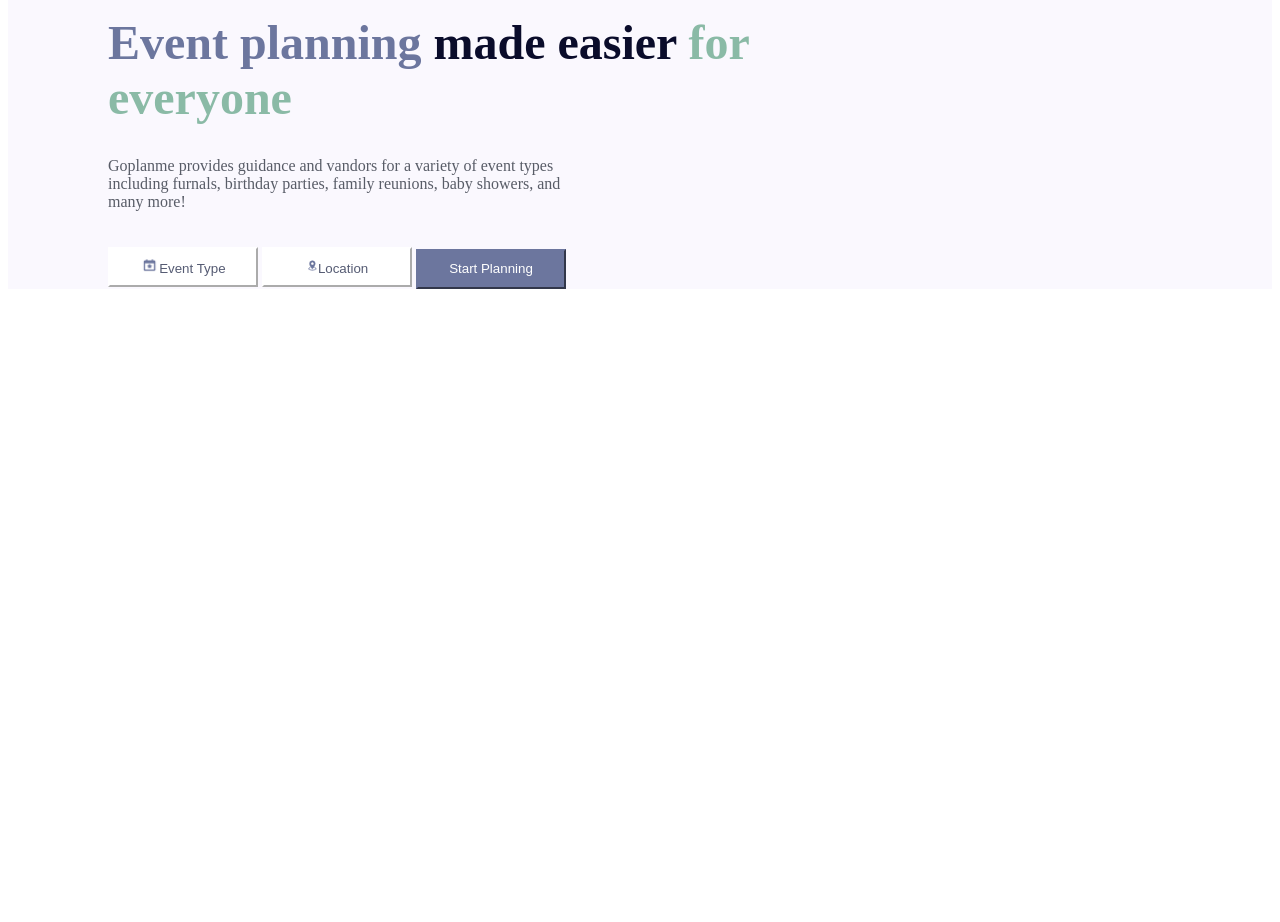
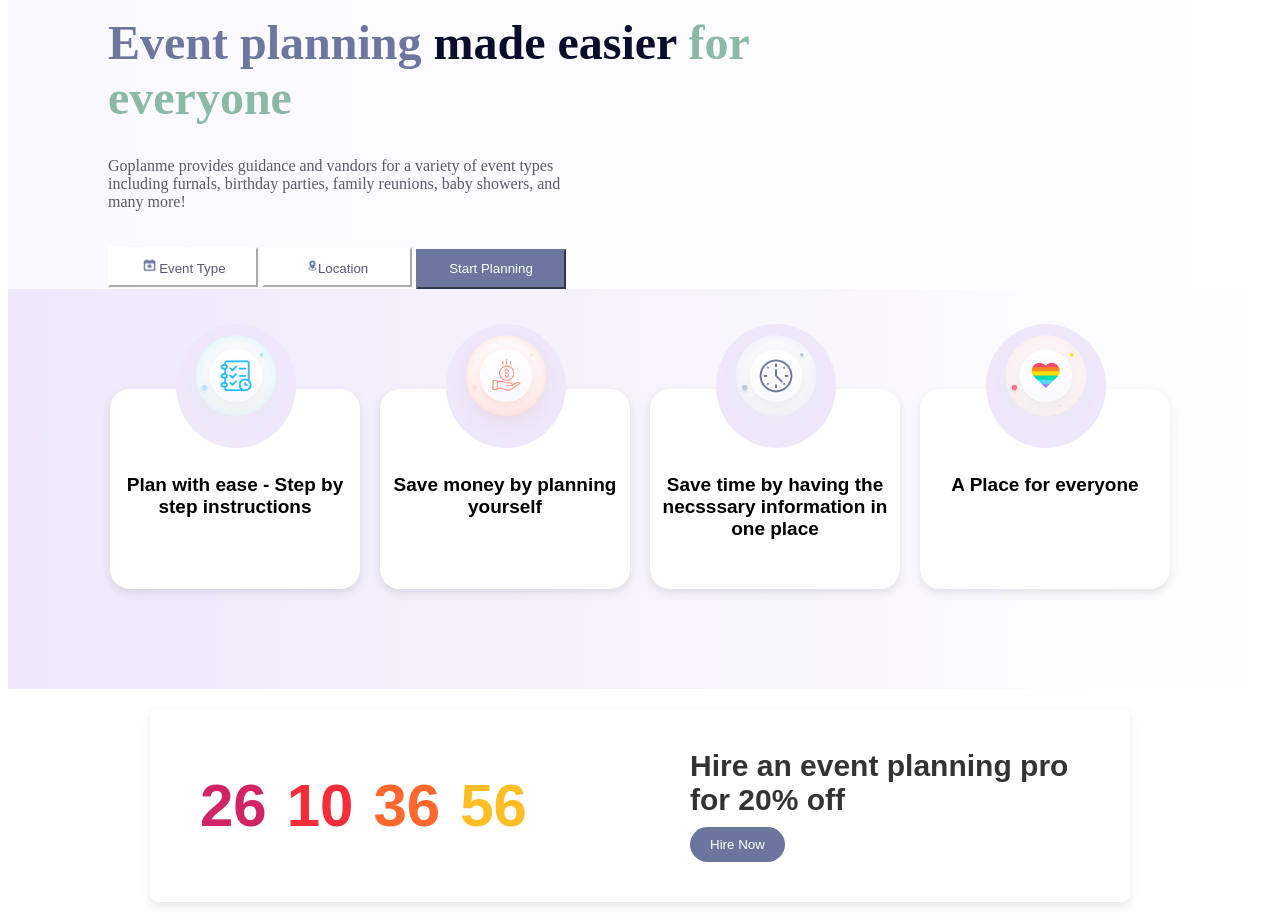
Before and after one commit to tayyabashahzad12/go-plan, a plain HTML site: page index.html in a window 1280 px wide. Shown: the part 75-997 px from the top of the page. Before the commit the page ends 800 px from the top, so only its background shows below. Drawn offline with Linux system fonts and the light colour scheme.

Commit message:
feat:added card section

```diff
--- a/index.css
+++ b/index.css
@@ -46,7 +46,7 @@
 .div1{
     display: flex;
     align-items: center;
-    background-color: #7F56D90A;
+    background: linear-gradient(to right,#7F56D90A,white);
 }
 .h1{
     width: 70%;
@@ -102,3 +102,99 @@
     display: flex;
     justify-content: center;
 }
+.main-container{
+    display: flex;
+    background: linear-gradient(to right,#eee8fa, white);
+    width: 100%;
+    height: 400px;
+    justify-content: center;
+    align-items: center;
+    gap:20px;
+}
+.container{
+    position: relative;
+    width: fit-content;
+}
+.card {
+    background-color:white;
+    width: 250px;
+    height: 150px;
+    border-radius: 20px;
+    text-align: center;
+    padding-top:50px;
+    box-shadow: 0px 4px 10px rgba(0, 0, 0, 0.1);
+}
+.calender{
+    width: fit-content;
+    height: fit-content;
+    border-radius:50%;
+    position: absolute;
+    background-color: #eee8fa;
+    top:-65px;
+    left:66px;
+}
+.img5{
+    height:120px;
+    width:120px;
+}
+.p2{
+    width: 250px;
+    font-weight: bold;
+    font-size:19px;
+    margin-top:35px;
+    color:black;
+    font-family: Arial, Helvetica, sans-serif;
+}
+
+
+.countdown-container {
+    display: flex;
+    align-items: center;
+    justify-content:space-between;
+    padding:40px;
+    font-family: Arial, sans-serif;
+    background-color: #ffffff;
+    box-shadow: 0px 4px 10px rgba(0, 0, 0, 0.1);
+    border-radius: 8px;
+    width:900px;
+    margin: 20px auto;
+  }
+  .div2{
+    color: #D02467;
+    font-weight: bold;
+    margin: 10px;
+    font-size:60px;
+  }
+
+  .div3{
+    color: #F52D3A;
+  }
+  .div4{
+    color: #FE672E;
+  }
+  .div5{
+    color:#FEBE26;
+  }
+  .div6{
+    display:flex;
+  }
+  .timer{
+    display: flex;
+  }
+
+  .h3 {
+    margin: 0;
+    font-size:30px;
+    color: #333;
+    width:400px;
+  }
+
+  .hire{
+    margin-top: 10px;
+    padding: 10px 20px;
+    background-color:#6B759D;
+    color: white;
+    border: none;
+    border-radius:18px;
+    cursor: pointer;
+  }
--- a/index.html
+++ b/index.html
@@ -40,5 +40,71 @@
             <img class="img4" src="../Goplanme/pictures/Image1.png" alt="">
         </div>
     </div>
+
+    <div class="main-container">
+        <div class="container">
+
+            <div class="calender">
+                <img class="img5" src="pictures/calender.png">
+            </div>
+
+            <div class="card">
+                <div>
+                    <p class="p2">Plan with ease - Step by step instructions</p>
+                </div>
+            </div>
+        </div>
+
+        <div class="container">
+
+            <div class="calender">
+                <img class="img5" src="pictures/hand.png">
+            </div>
+
+            <div class="card">
+                <div>
+                    <p class="p2">Save money by planning yourself</p>
+                </div>
+            </div>
+        </div>
+        <div class="container">
+
+            <div class="calender">
+                <img class="img5" src="pictures/clock.png" alt="Icon">
+            </div>
+
+            <div class="card">
+                <div>
+                    <p class="p2">Save time by having the necsssary information in one place</p>
+                </div>
+            </div>
+        </div>
+        <div class="container">
+
+            <div class="calender">
+                <img class="img5" src="pictures/heart.png" alt="Icon">
+            </div>
+
+            <div class="card">
+                <div>
+                    <p class="p2">A Place for everyone</p>
+                </div>
+            </div>
+        </div>
+        </div>
+
+
+        <div class="countdown-container">
+            <div class="timer">
+              <div class="div2">26</div>
+              <div class="div2 div3">10</div>
+              <div class="div2 div4">36</div>
+              <div class="div2 div5">56</div>
+            </div>
+            <div class="promo">
+              <h2 class="h3">Hire an event planning pro for 20% off</h2>
+              <button class="hire">Hire Now</button>
+            </div>
+          </div>
 </body>
 </html>
```
Also changed, not shown: pictures/calender.png (added), pictures/clock.png (added), pictures/hand.png (added), pictures/heart.png (added).
